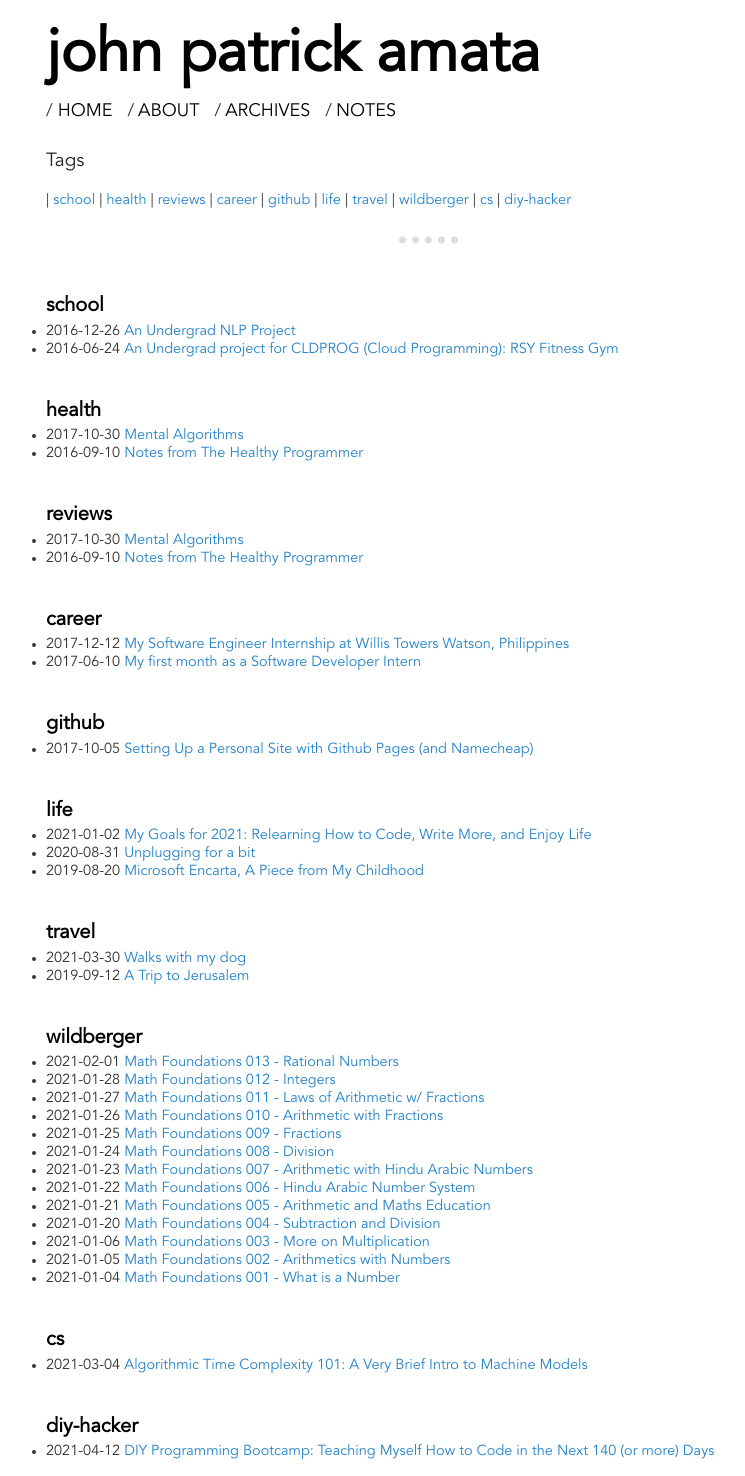
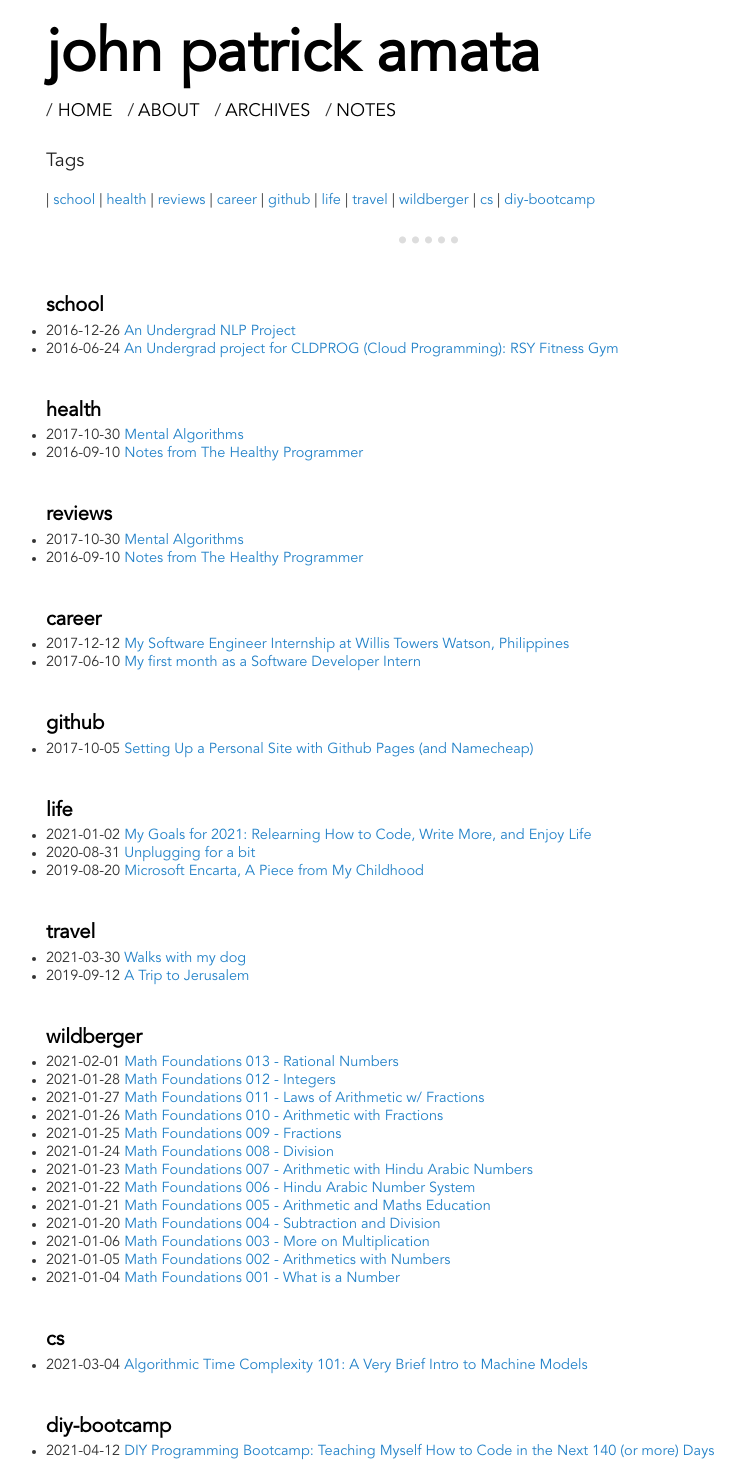
Before and after one commit to jpamata/jpamata.github.io, a Jekyll site: the page built from tags.md, in a window 1280 px wide. Shown: the whole page, without its empty margins (210-955 px from the left). Built offline with Jekyll 4.4.1, drawn with Linux system fonts in a browser that asks for light colours.

Commit message:
Update 2021-04-12-diy-bootcamp.md

```diff
--- a/_posts/2021-04-12-diy-bootcamp.md
+++ b/_posts/2021-04-12-diy-bootcamp.md
@@ -3,13 +3,13 @@ layout: post
 title: "DIY Programming Bootcamp: Teaching Myself How to Code in the Next 140 (or more) Days"
 description:
 category: articles
-tags: [diy-hacker]
+tags: [diy-bootcamp]
 comments: true
 ---
 
 Alright, time for a new project: I've decided to learn programming seriously from this month til the end of August 2021, which translates <u>roughly to 140 days of learning</u>. And I'm going to blog everyday what I learned from learning web development.
 
-The tag I created for this series is: <a href="/tags#diy-hacker">diy-bootcamp</a>
+The tag I created for this series is: <a href="/tags#diy-bootcamp">diy-bootcamp</a>
 
 <!-- more -->
 
```
